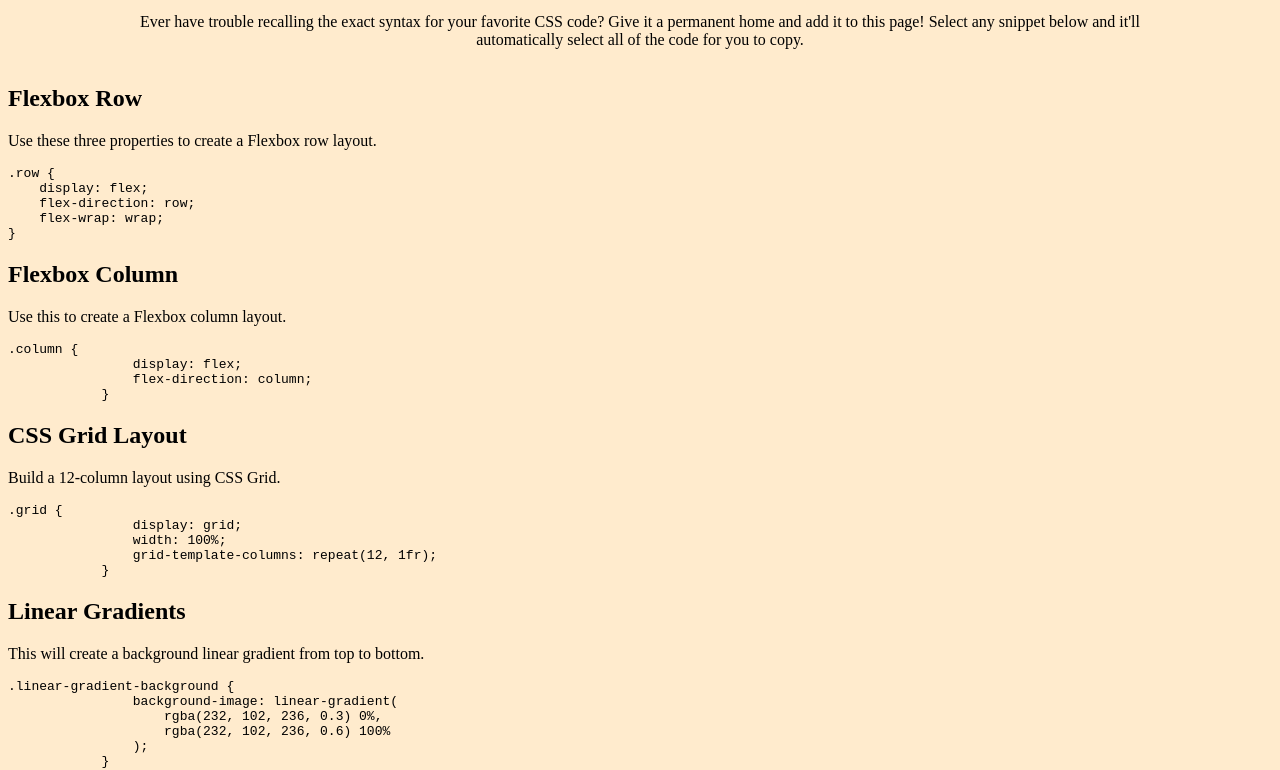
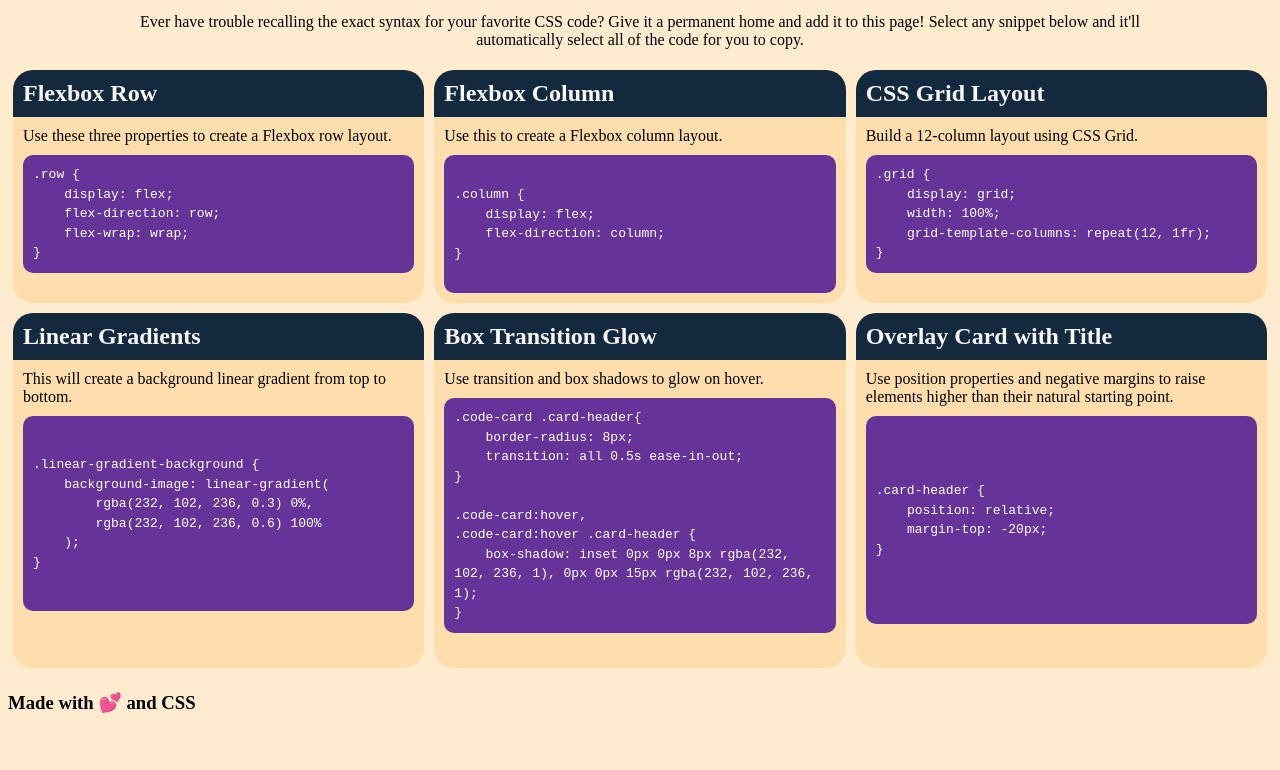
Before and after one commit to JayaPK21/css-snippet-project-repo, a plain HTML site: page index.html in a window 1280 px wide. Shown: the part 69-839 px from the top of the page. After the commit the page ends 801 px from the top, so only its background shows below. Drawn offline with Linux system fonts and the light colour scheme.

Commit message:
updated the basic styles for the website

```diff
--- a/assets/styles.css
+++ b/assets/styles.css
@@ -13,7 +13,53 @@ h1 {
     color: darkmagenta;
 }
 
+h2 {
+    background-color: #13293d;
+    color: ghostwhite;
+    padding: 10px;
+    margin: 0px;
+    border-radius: 20px 20px 0px 0px;
+}
+
 header p {
     text-align: center;
     width: 80%;
 }
+
+.card {
+    background-color: navajowhite;
+    border-radius: 20px;
+    margin: 5px;
+}
+
+.card p {
+    margin: 10px;
+}
+
+#snippetCards {
+    display: grid;
+    grid-template-columns: 1fr 1fr 1fr;
+    grid-template-rows: 1fr 1.5fr;
+}
+
+pre {
+    white-space: pre-wrap;
+    line-height: 1.5em;
+    background-color: rebeccapurple;
+    border-radius: 10px;
+    color: white;
+    padding: 10px;
+    margin: 10px;
+}
+
+#flexColumn pre {
+    padding: 30px 10px;
+}
+
+#linearGradient pre {
+    padding: 3em 10px;
+}
+
+#overlayCard pre {
+    padding: 5em 10px;
+}
--- a/index.html
+++ b/index.html
@@ -13,6 +13,7 @@
             <p>Ever have trouble recalling the exact syntax for your favorite CSS code? Give it a permanent home and add it to this page! Select any snippet below and it'll automatically select all of the code for you to copy.</p>
         </header>
 
+        <main id="snippetCards">
             <section id="flexRow" class="card">
                 <h2>Flexbox Row</h2>
                 <p>Use these three properties to create a Flexbox row layout.</p>
@@ -75,6 +76,7 @@
     margin-top: -20px;
 }</code></pre>
             </section>
+        </main>
 
         <footer>
             <h3>Made with &#128149; and CSS</h3>
```
Lines whose indentation alone changed are shown as unchanged.
